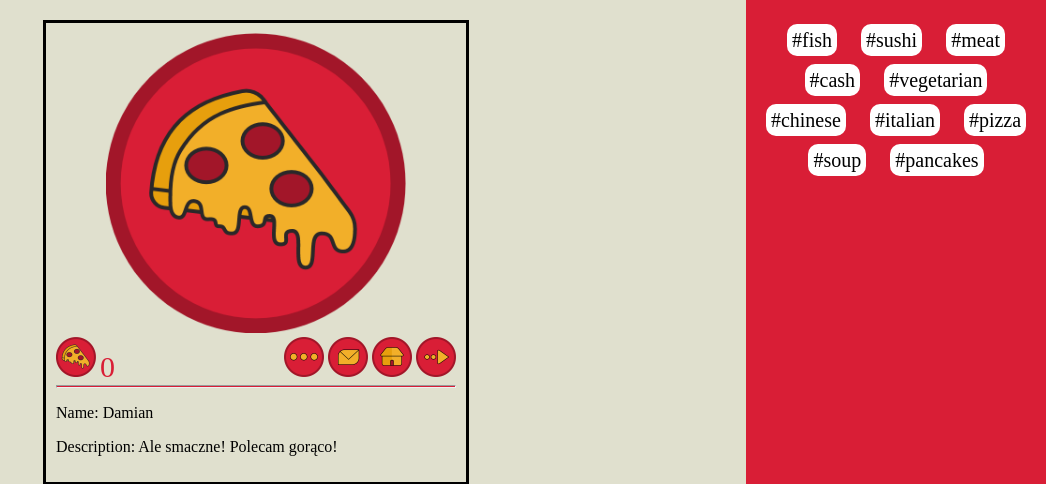
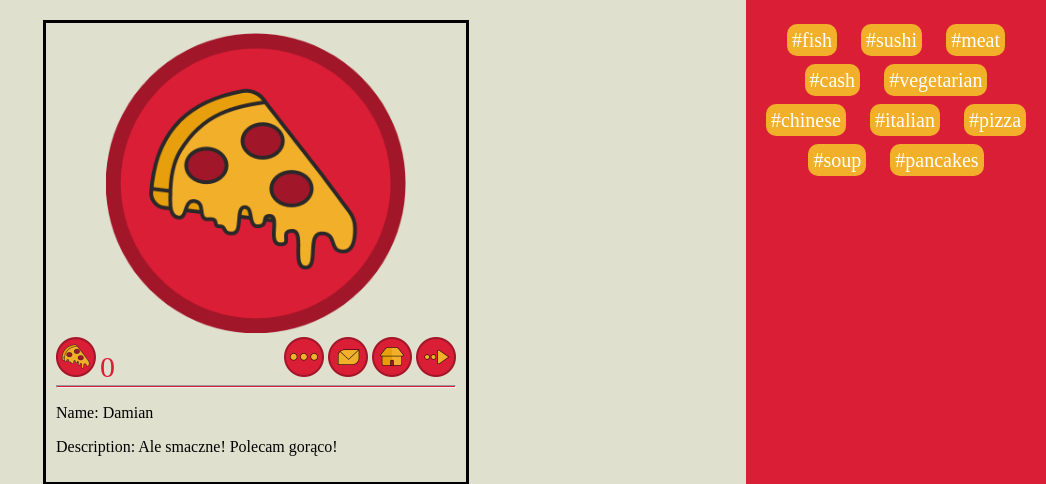
Before and after one commit to Donosik/Hackaton, a PHP site: page /Hackaton/index.php in a window 1280 px wide. Shown: the part 70-554 px from the top of the page, without its empty margins (234-1280 px from the left). Run offline with PHP 8.4, Linux system fonts and the light colour scheme.

Commit message:
Dodany CSS Tag

```diff
--- a/functions/fragments.php
+++ b/functions/fragments.php
@@ -111,7 +111,7 @@ function cardre($name, $description, $i)
 function hastagsDiv()
 {
     echo '<div class="hashTags">
-    <div class="inside">
+    <div class="Tag">
         <a href="http://localhost/Hackaton/restaurants.php?searchEngine=%23fish">#fish</a>
         <a href="http://localhost/Hackaton/restaurants.php?searchEngine=%23sushi">#sushi</a>
         <a href="http://localhost/Hackaton/restaurants.php?searchEngine=%23meat">#meat</a>
--- a/styles/mainStyle.css
+++ b/styles/mainStyle.css
@@ -102,6 +102,23 @@ body {
     background-color: white;
     margin: 10px;
     padding: 5px;
+}
+
+.Tag {
+    overflow: auto;
+    margin-right: -100px;
+    padding-right: 100px;
+    height: inherit;
+    text-align: center;
+}
+.Tag a
+{
+    text-decoration: none;
+    color: white;
+    font-size: 20px;
+    background-color: #F2AF29;
+    margin: 10px;
+    padding: 5px;
     border-radius: 10px;
     line-height: 40px;
 }
```
